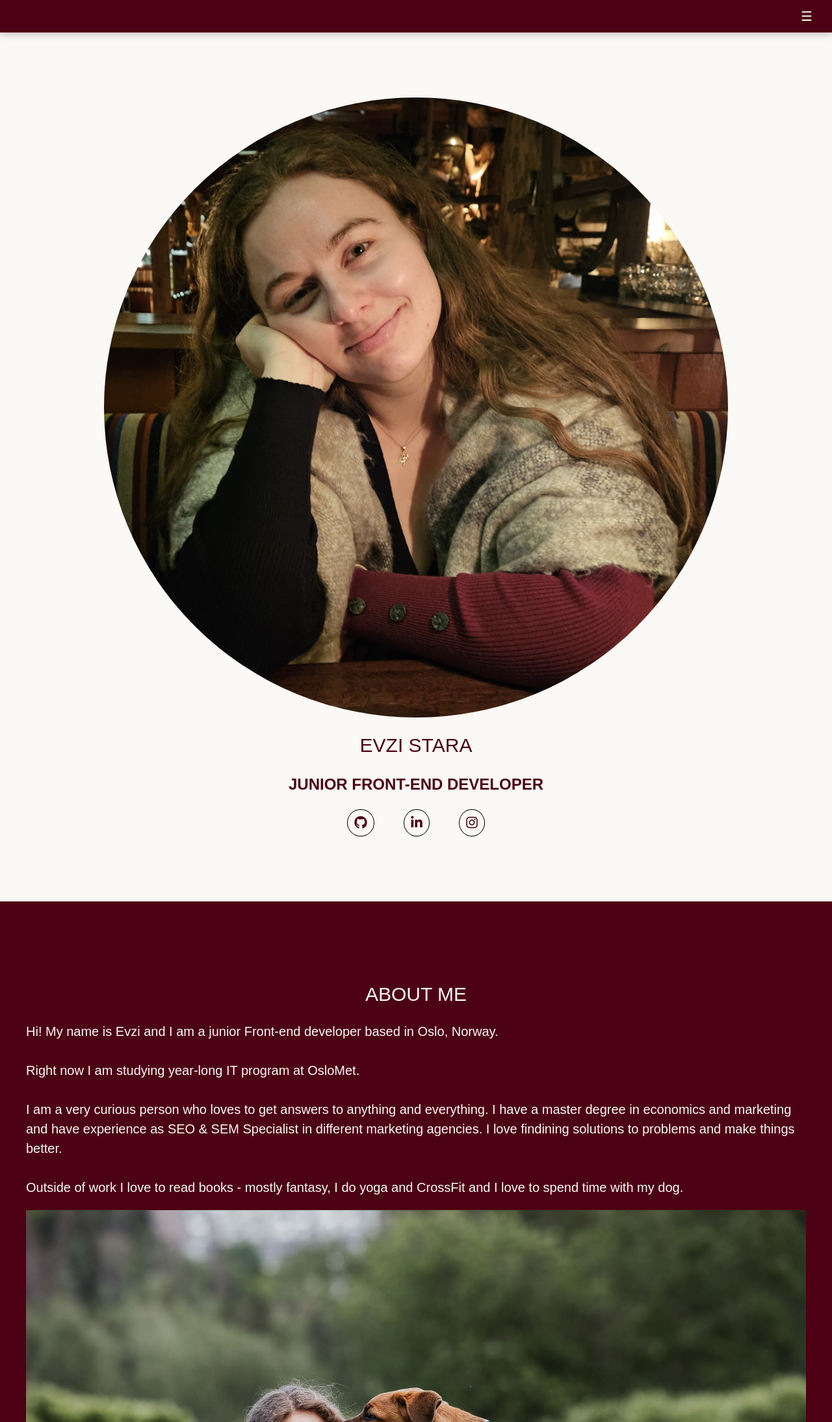
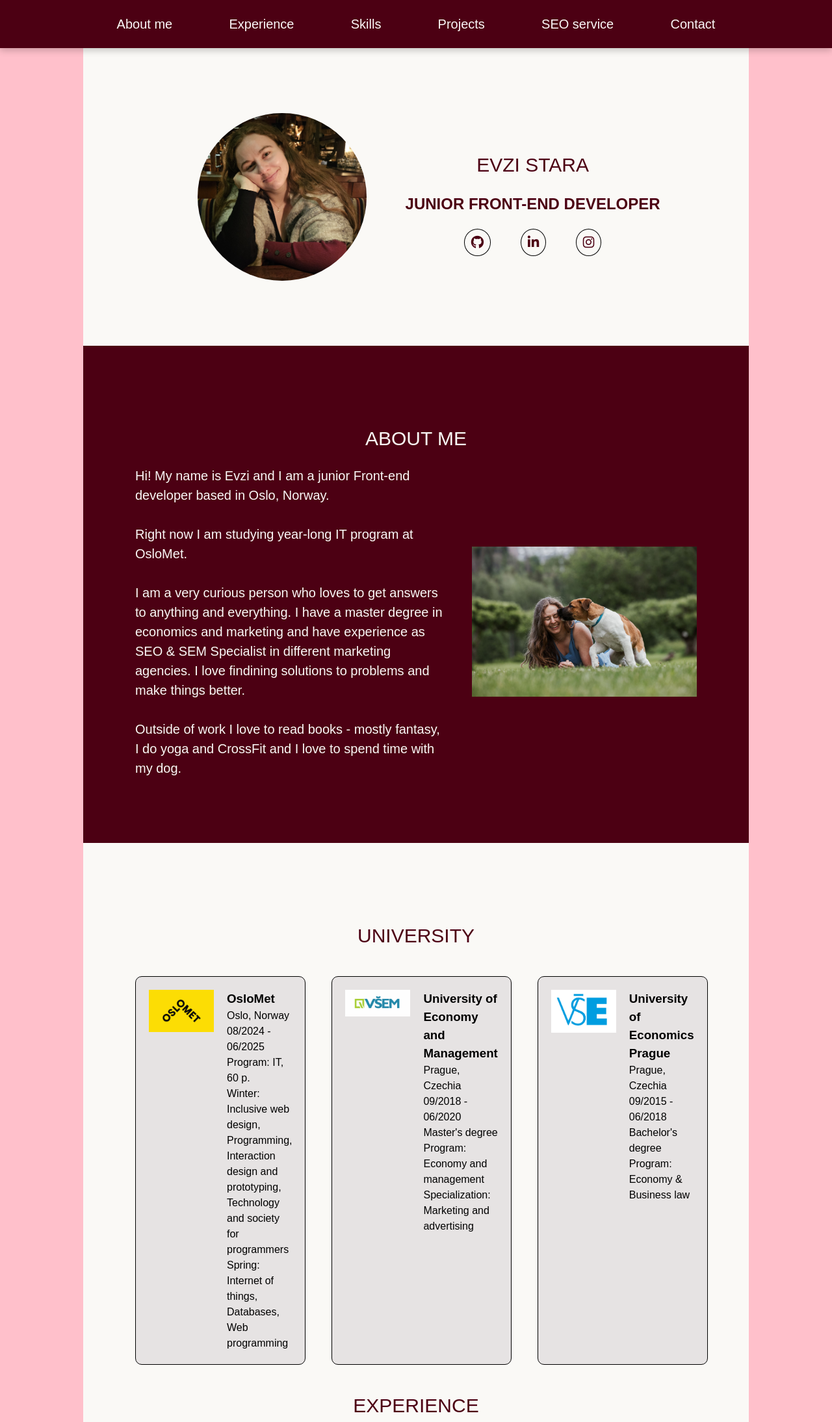
Before and after one commit to evzistara/portfolio, an Eleventy site: page index.html in a window 1280 px wide. Shown: the top 2188 px of the page at 65% size. Built offline with nearby package versions, Linux system fonts and the light colour scheme; Eleventy itself is replaced by a stand-in of ours; files that its build step writes are made by us from their sources.

Commit message:
Add tablet and desktop version

```diff
--- a/_includes/main.njk
+++ b/_includes/main.njk
@@ -31,10 +31,12 @@
         <div class="footer__flexbox">
         <p class="smaller-font" >@ 2025 Evzi Stara</p>
 
-
+ <div class="footer__socials">
 <a href="https://github.com/evzistara"><i class="fa-brands fa-github"></i></a>
 <a href="https://www.linkedin.com/in/evzenie-jitka-stara/"><i class="fa-brands fa-linkedin"></i></a>
 <a href="#"><i class="fa-brands fa-instagram"></i></a>
-    </div></footer>
+</div>
+    </div>
+    </footer>
 </body>
 </html>
--- a/index.html
+++ b/index.html
@@ -6,15 +6,16 @@ title: Evzi Stara Portfolio
 <main>
     <!-- Introduction -->
     <section class="section" id="intro">
-        <div class="introduction">
-        <img class="introduction__image" src="images/profile.jpg" alt="placholder for my picture">
+        <div class="introduction flexbox">
+        <img class="introduction__image" src="images/profile.jpg" alt="Profile picture of the author of this website">
+        <div class="introduction__text">
         <h1 class="heading__h1">EVZI STARA</h1>
         <h2 class="heading__intro">JUNIOR FRONT-END DEVELOPER</h2>
         <div class="introduction__socials">
             <a href="https://github.com/evzistara" class="fa fa-github"></a>
             <a href="https://www.linkedin.com/in/evzenie-jitka-stara/" class="fa fa-linkedin"></a>
             <a href="#" class="fa fa-instagram"></a>
-        </div>
+        </div></div>
     </div>
     </section>
     <!-- Introduction ends -->
@@ -23,6 +24,7 @@ title: Evzi Stara Portfolio
 
     <section class="section dark-color" id="about">
          <h2 class="heading__h2">ABOUT ME</h2>
+         <div class="flexbox-big">
          <div class="about-me">
             <p>Hi! My name is Evzi and I am a junior Front-end developer based in Oslo, Norway.</p>
             <br>
@@ -31,6 +33,7 @@ title: Evzi Stara Portfolio
         <p>I am a very curious person who loves to get answers to anything and everything. I have a master degree in economics and marketing and have experience as SEO & SEM Specialist in different marketing agencies. I love findining solutions to problems and make things better.</p>
         <br>
         <p>Outside of work I love to read books - mostly fantasy, I do yoga and CrossFit and I love to spend time with my dog.</p>
+    </div>
     <img class="about-me__image" src="images/Bonnie.jpg" alt="The author of the webpage together with her dog laying on grass">
     </div>
      </section>
@@ -38,16 +41,45 @@ title: Evzi Stara Portfolio
        <!-- Experience & Skills -->
     <section class="section" id="experience">
 
-        <div class="experience">
-            <h2 class="heading__h2">UNI & EXPERIENCE</h2>
+
+            <h2 class="heading__h2">UNIVERSITY</h2>
+            <div class="flexbox-big">
                 <div class="experience__card">
                     <img class="experience__image" src="images/oslomet.png" alt="oslomet university logo">
                     <div class="experience__info smaller-font">
                     <h3 class="heading__h3">OsloMet</h3>
+                    <p>Oslo, Norway</p>
                     <p>08/2024 - 06/2025</p>
-                <p>Program: IT, 60 stp.</p>
+                    <p>Program: IT, 60 p.</p>
+                    <p>Winter: Inclusive web design, Programming, Interaction design and prototyping, Technology and society for programmers </p>
+                    <p>Spring: Internet of things, Databases, Web programming </p>
                     </div>
                 </div>
+                <div class="experience__card">
+                    <img class="experience__image" src="images/vsem.png" alt="University of Economy and Business in Prague logo">
+                    <div class="experience__info smaller-font">
+                    <h3 class="heading__h3">University of Economy and Management</h3>
+                    <p>Prague, Czechia</p>
+                    <p>09/2018 - 06/2020</p>
+                    <p>Master's degree</p>
+                    <p>Program: Economy and management</p>
+                    <p>Specialization: Marketing and advertising</p>
+                    </div>
+                </div>
+                <div class="experience__card">
+                    <img class="experience__image" src="images/vse.jpg" alt="University of Economics in Prague logo">
+                    <div class="experience__info smaller-font">
+                    <h3 class="heading__h3">University of Economics Prague</h3>
+                    <p>Prague, Czechia</p>
+                    <p>09/2015 - 06/2018</p>
+                    <p>Bachelor's degree</p>
+                    <p>Program: Economy & Business law</p>
+                    </div>
+                </div>
+        </div>
+
+            <h2 class="heading__h2">EXPERIENCE</h2>
+            <div class="flexbox-big">
                 <div class="experience__card">
                     <img class="experience__image" src="images/publicis.jpg" alt="Publicis Norway logo">
                     <div class="experience__info smaller-font">
@@ -57,7 +89,6 @@ title: Evzi Stara Portfolio
                     <ul>
                         <li>Clients: Ice B2C, Ice B2B, Nice Mobil & Bertel og Steen</li>
                         <li>Day-to-day paid search accounts optimization, testing</li>
-
                         <li>Involed in various projects: use of GPT for keyword analysis; use of first party data in search accounts; automatization in paid search with use of scripts and third party tools</li>
                     </ul>
                     </div>
@@ -73,7 +104,8 @@ title: Evzi Stara Portfolio
                         <li>Clients: Fagmøbler, Torshov Sport</li>
                         <li>Creating on-page SEO strategy</li>
                         <li>Keyword analysis, competitor analysis</li>
-                </ul></div>
+                    </ul>
+                    </div>
                 </div>
 
                 <div class="experience__card">
@@ -87,7 +119,8 @@ title: Evzi Stara Portfolio
                         <li>SEO analysis, keywords analysis, competitor analysis</li>
                         <li> Cooperation with content writers, web developers</li>
                         <li> Member of social comitee and internal marketing team</li>
-                </ul></div>
+                    </ul>
+                    </div>
                 </div>
             </div>
         </section>
--- /dev/null
+++ b/scss/_main.scss
@@ -0,0 +1,24 @@
+@use "base";
+
+html {
+    box-sizing: border-box;
+    font-size: 20px;
+    scroll-behavior: smooth;
+}
+
+*, *::before, *::after {
+    box-sizing: inherit;
+}
+
+* {
+    padding:0;
+    margin: 0;
+}
+
+body{
+    margin:0;
+    padding: 0;
+    font-family: sans-serif;
+    line-height: 1.5;
+    background-color: base.$light;
+}
--- /dev/null
+++ b/scss/_menu.scss
@@ -0,0 +1,48 @@
+@use "base";
+//MENU
+.header{
+    position: sticky;
+    top:0;
+    box-shadow: 0 4px 10px rgba(0, 0, 0, 0.2);
+
+}
+
+.menu__checkbox {
+    position: absolute;
+    left: -9999px;
+}
+
+.menu {
+text-align: right;
+    padding: 10px;
+    background-color: base.$dark;
+
+}
+.menu__toggler{
+    cursor: pointer;
+    color: white;
+    padding-right: 1rem;
+
+}
+
+.menu__list{
+  display: none;
+  text-align: center;
+}
+
+.menu__item {
+    display: block;
+    text-decoration: none;
+    color: base.$dark;
+    background-color: base.$light;
+    margin: 2px;
+    padding: 10px;
+}
+
+.menu__item:hover {
+    background-color: base.$light;
+}
+
+.menu__checkbox:checked ~ .menu__list {
+    display: block;
+}
--- a/scss/_responsive.scss
+++ b/scss/_responsive.scss
@@ -1,10 +1,74 @@
-@media screen and (min-width: 481px){
-    }
+@use "base";
+@use "section";
+
 
 @media screen and (min-width: 769px){
 
+    .menu__toggler {
+        display: none;
+    }
+    .menu__list{
+        display: flex;
+        justify-content: space-around;
+
+    }
+    .menu__item {
+        color: base.$light;
+        background-color: base.$dark;
+    }
+    .menu__item:hover {
+        color: base.$dark;
+        background-color: base.$light;
+    }
+
+    .section{
+        padding: 5rem 4rem;
+    }
+.introduction__image{
+    width: 50%;
+    margin:0 2rem;
+}
+    .flexbox{
+        display: flex;
+        justify-content: center;
+        align-items: center;
+        gap: 1rem;
+    }
+
+    .about-me__image{
+        width: 60%;
+    }
 }
 
-@media screen and (min-widht: 1280px){
+
+@media screen and (min-width: 1280px){
+    body{
+        background-color: pink;
+    }
+    .menu__list{
+        width: 80%;
+        margin: 0 auto;
+    }
+ .section, .footer{
+    width: 80%;
+    margin: 0 auto;
+ }
+.flexbox-big{
+    display: flex;
+    gap: 2rem;
+}
+  .introduction__image{
+    width: 30%;
+  }
+
+ .about-me__image{
+    width: 40%;
+   object-fit: contain;
+ }
+
+ .experience__card{
+    flex-basis: 33%;
+
+ }
 
 }
--- a/scss/_section.scss
+++ b/scss/_section.scss
@@ -3,6 +3,7 @@
 .section{
     padding: 5rem 2rem;
     width: 100%;
+    background-color: base.$light;
 }
 
 .footer{
@@ -138,4 +139,5 @@ margin: 1rem 0;
 
 .footer a{
     color: base.$light;
+    margin: 0 0.8rem;
 }
--- a/scss/styles.scss
+++ b/scss/styles.scss
@@ -1,74 +1,6 @@
 
+@use "main";
+@use "menu";
 @use "section";
 @use "base";
 @use "responsive";
-
-html {
-    box-sizing: border-box;
-    font-size: 20px;
-    scroll-behavior: smooth;
-}
-
-*, *::before, *::after {
-    box-sizing: inherit;
-}
-
-* {
-    padding:0;
-    margin: 0;
-}
-
-body{
-    margin:0;
-    padding: 0;
-    font-family: sans-serif;
-    line-height: 1.5;
-    background-color: base.$light;
-}
-
-//MENU
-.header{
-    position: sticky;
-    top:0;
-    box-shadow: 0 4px 10px rgba(0, 0, 0, 0.2);
-
-}
-
-.menu__checkbox {
-    position: absolute;
-    left: -9999px;
-}
-
-.menu {
-    text-align: right;
-    padding: 10px;
-    background-color: base.$dark;
-
-}
-.menu__toggler{
-    cursor: pointer;
-    color: white;
-    padding-right: 1rem;
-
-}
-
-.menu__list{
-  display: none;
-  text-align: center;
-}
-.menu__item {
-    display: block;
-    text-decoration: none;
-    color: base.$dark;
-    background-color: base.$light;
-    margin: 2px;
-    padding: 10px;
-}
-
-.menu__item:hover {
-    background-color: base.$light;
-}
-
-.menu__checkbox:checked ~ .menu__list {
-    display: block;
-}
```
Also changed, not shown: css/styles.css, images/vse.jpg (added), images/vsem.png (added), 1 other file. Lines whose indentation alone changed are shown as unchanged.
